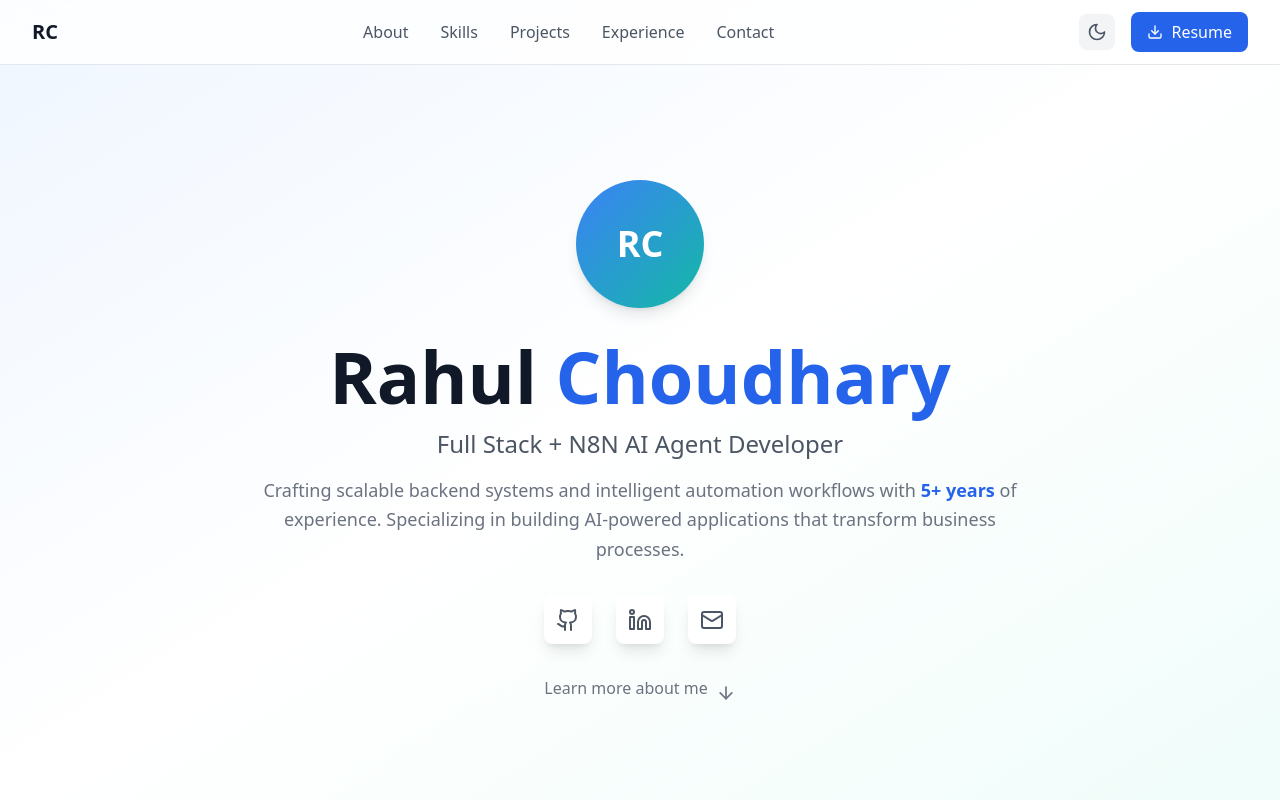
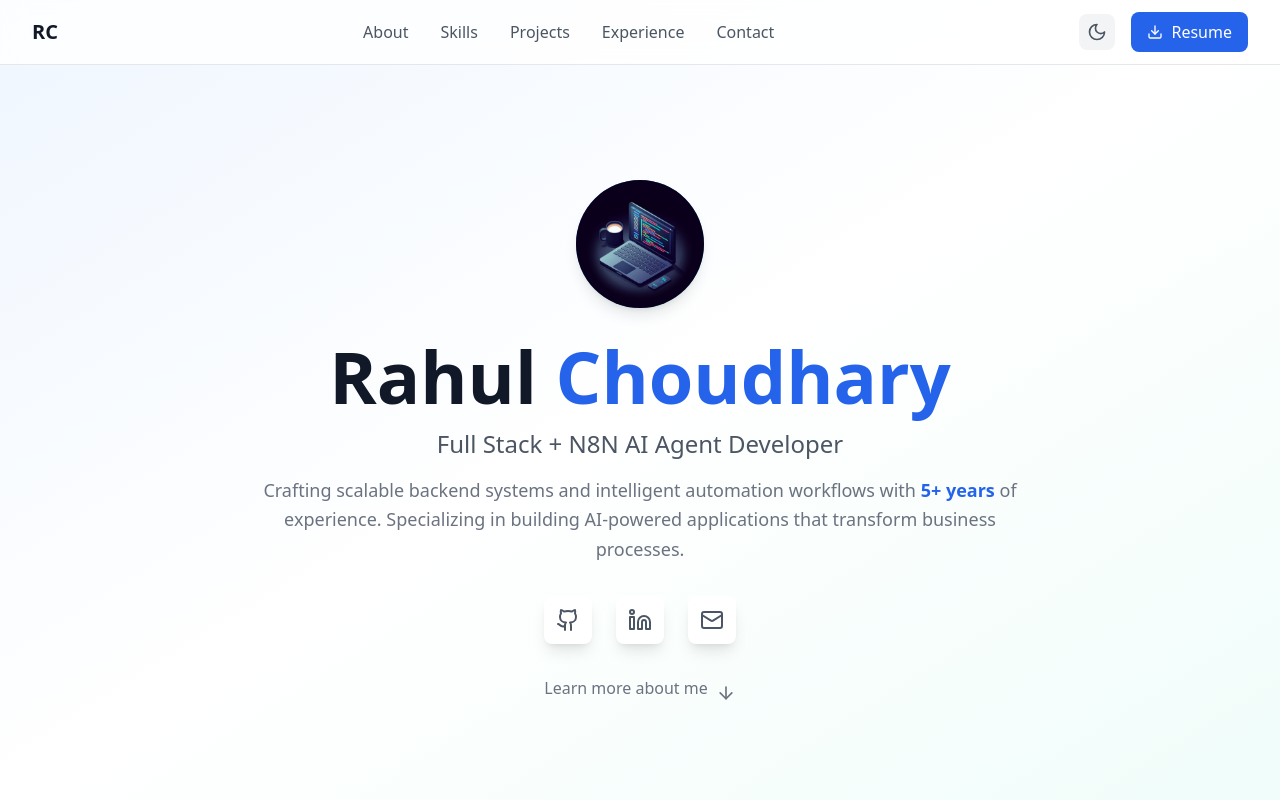
Before and after one commit to JSdev-rahul/rahul-web-profile, a React (Vite) app: page / in a window 1280 px wide. Shown: the top 800 px of the page. Built offline with nearby package versions, Linux system fonts and the light colour scheme.

Commit message:
added new profile pic

```diff
--- /dev/null
+++ b/src/assets/index.ts
@@ -0,0 +1,3 @@
+import profilePic from '../assets/images/rahul_profile_pic.jpeg';
+
+export { profilePic };
--- a/src/components/Hero.tsx
+++ b/src/components/Hero.tsx
@@ -1,6 +1,7 @@
 import { motion } from 'framer-motion';
 import { ArrowDown, Github, Linkedin, Mail } from 'lucide-react';
 import React from 'react';
+import { profilePic } from '../assets';
 
 export const Hero: React.FC = () => {
   const scrollToAbout = () => {
@@ -22,7 +23,7 @@ export const Hero: React.FC = () => {
             transition={{ duration: 0.6, delay: 0.2 }}
             className="w-32 h-32 mt-4 mx-auto rounded-full bg-gradient-to-br from-blue-500 to-teal-500 flex items-center justify-center text-white text-4xl font-bold shadow-lg"
           >
-            RC
+            <img src={profilePic} className="rounded-full w-full h-full" />
           </motion.div>
 
           <motion.div
```
Also changed, not shown: src/assets/images/rahul_profile_pic.jpeg (added).
